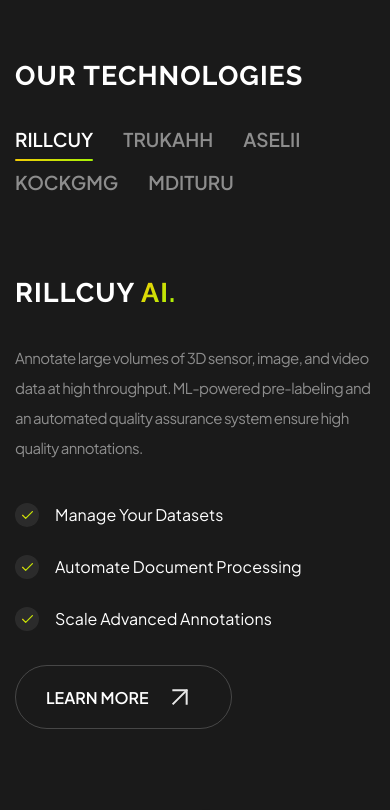
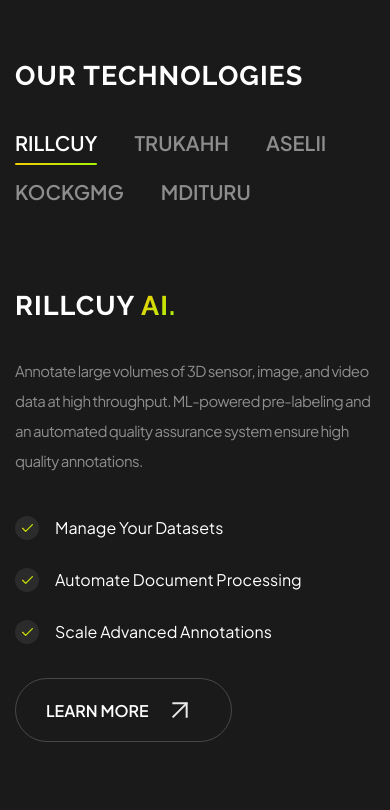
Before and after one commit to Derevyanchenko2/AI.MAN-project, a website: page app/index.html in a window 390 px wide. Shown: the part 1000-1810 px from the top of the page. Drawn offline with nearby package versions, Linux system fonts and the light colour scheme.

Commit message:
Optimized mobile view in multiple sections

```diff
--- a/app/scss/blocks/_development.scss
+++ b/app/scss/blocks/_development.scss
@@ -104,7 +104,7 @@
     flex-direction: column;
     gap: 160px;
     padding: 0 32px;
-    @media(max-width:992px){
+    @media(max-width:1200px){
         border-top: 1px solid rgba(255, 255, 255, 0.2);
         border-bottom: 1px solid rgba(255, 255, 255, 0.2);
         border-left: 0;
--- a/app/scss/blocks/_footer.scss
+++ b/app/scss/blocks/_footer.scss
@@ -90,9 +90,11 @@
     }
 
     @media(max-width:768px){
-        flex-wrap: wrap;
+        padding-top: 30px;
+        display: block;
         p:not(:last-child){
             margin-bottom: 15px;
+            text-align: left;
         }
     }
 
--- a/app/scss/blocks/_technologies.scss
+++ b/app/scss/blocks/_technologies.scss
@@ -46,7 +46,7 @@
                 margin-right: 48px;
             }
             @media(max-width:768px){
-                margin-right: 30px;
+                margin-right: 37px;
             }
         }
         li{
@@ -77,8 +77,12 @@
             font-size: 25px;
         }
         @media(max-width:768px){
-            font-size: 19px;
-            line-height: 145%;
+            font-size: 27px;
+            line-height: 170%;
+        }
+        @media(max-width:460px){
+            font-size: 20px;
+            line-height: 170%;
         }
         &.active {
             color: #FFF;
```
Also changed, not shown: app/css/main.css.
